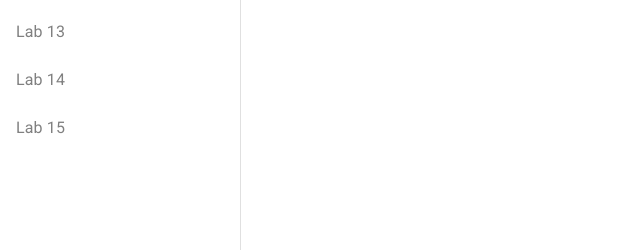
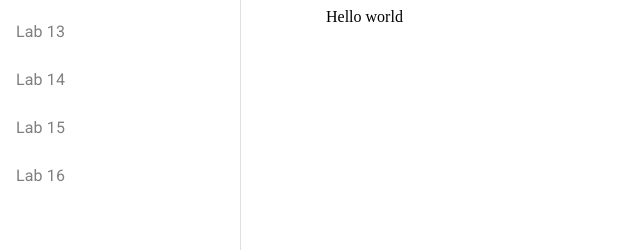
Before and after one commit to ectuser/Simulation-Modeling-Express, a React (Create React App) app: page /lab-16 in a window 1280 px wide. Shown: the top 250 px of the page, without its empty margins (0-640 px from the left). Built offline with nearby package versions, Linux system fonts and the light colour scheme.

Commit message:
Added typescript support to the project

```diff
--- a/src/App.js
+++ b/src/App.js
@@ -5,6 +5,7 @@ import axios from 'axios';
 import { Lab13 } from "./components/Lab13";
 import {Lab14} from "./components/Lab14";
 import { Lab15 } from './components/Lab15';
+import {Lab16} from './components/Lab16'
 
 
 const styles = {
@@ -46,6 +47,9 @@ const App = () => {
                             <ListItem button>
                                 <Link style={styles.link} to="/lab-15"><ListItemText primary="Lab 15"></ListItemText></Link>
                             </ListItem>
+                            <ListItem button>
+                                <Link style={styles.link} to="/lab-16"><ListItemText primary="Lab 16"></ListItemText></Link>
+                            </ListItem>
                         </List>
                     </Drawer>
                 </Grid>
@@ -54,6 +58,7 @@ const App = () => {
                         <Route path="/lab-13" component={Lab13} />
                         <Route path="/lab-14" component={Lab14} />
                         <Route path="/lab-15" component={Lab15} />
+                        <Route path="/lab-16" component={Lab16} />
                     </Switch>
                 </Grid>
             </Grid>
--- a/src/components/Lab13.js
+++ b/src/components/Lab13.js
@@ -100,7 +100,6 @@ export const Lab13 = () => {
                         )}
                         {tableChiSquare}
                         <br />
-                    ->
                     {(countedChiSquare < tableChiSquare) ? <span>false</span> : <span>true</span>}
                     (alpha: 0.7)</span>
                     }
--- a/src/components/Lab14.js
+++ b/src/components/Lab14.js
@@ -97,7 +97,6 @@ export const Lab14 = () => {
                     )}
                     {tableChiSquare}
                     <br />
-                    ->
                     {(additionMethod.chiSquare < tableChiSquare) ? <span>false</span> : <span>true</span>}
                     (alpha: 0.7)</span>
                 }
@@ -152,7 +151,6 @@ export const Lab14 = () => {
                     )}
                     {tableChiSquare}
                     <br />
-                    ->
                     {(exactAdditionMethod.chiSquare < tableChiSquare) ? <span>false</span> : <span>true</span>}
                     (alpha: 0.7)</span>
                 }
@@ -207,7 +205,6 @@ export const Lab14 = () => {
                     )}
                     {tableChiSquare}
                     <br />
-                    ->
                     {(boxMullerMethod.chiSquare < tableChiSquare) ? <span>false</span> : <span>true</span>}
                     (alpha: 0.7)</span>
                 }
--- /dev/null
+++ b/src/components/Lab16.tsx
@@ -0,0 +1,8 @@
+import React from "react";
+
+export const Lab16 = () => {
+
+    return (
+        <div>Hello world</div>
+    );
+}
--- /dev/null
+++ b/src/react-app-env.d.ts
@@ -0,0 +1 @@
+/// <reference types="react-scripts" />
```
Also changed, not shown: package.json (+7 -1 lines), tsconfig.json (added, +26 -0 lines), 1 other file (tests, documents, lock files or other folders).
